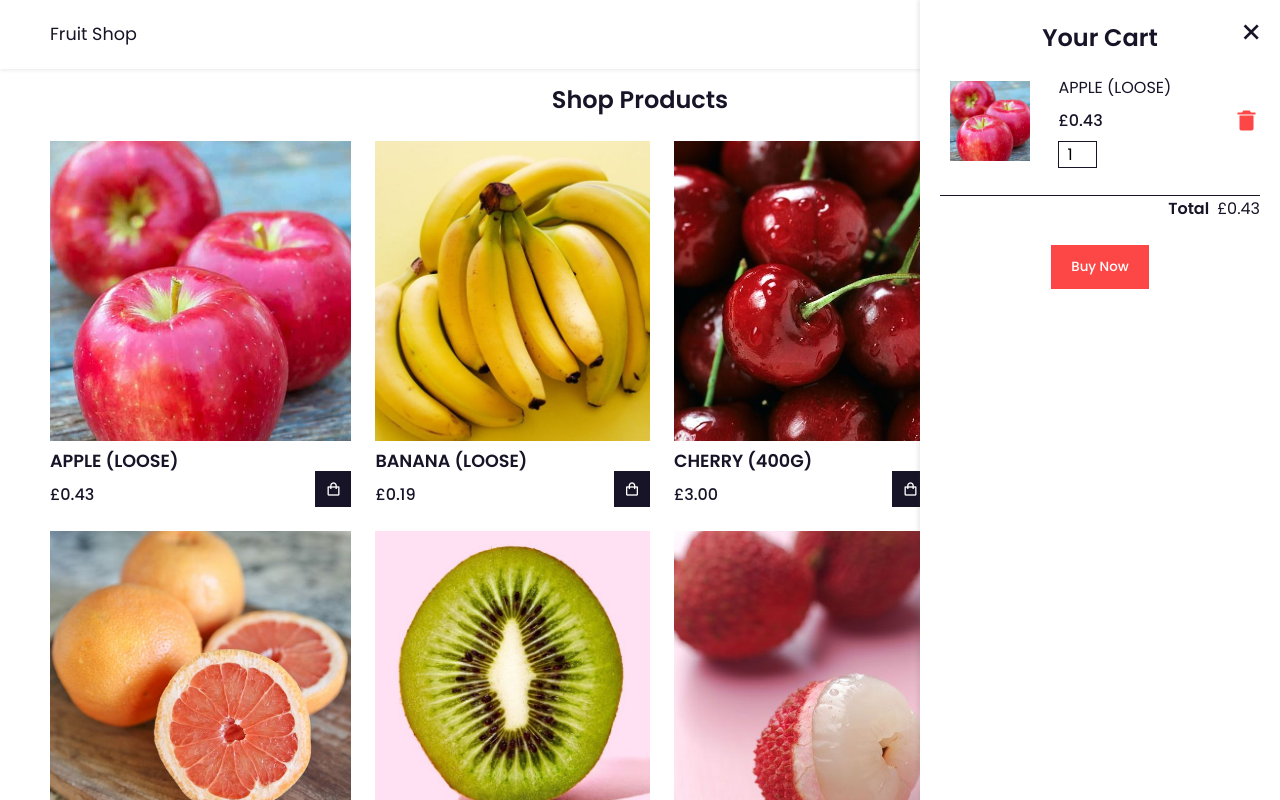
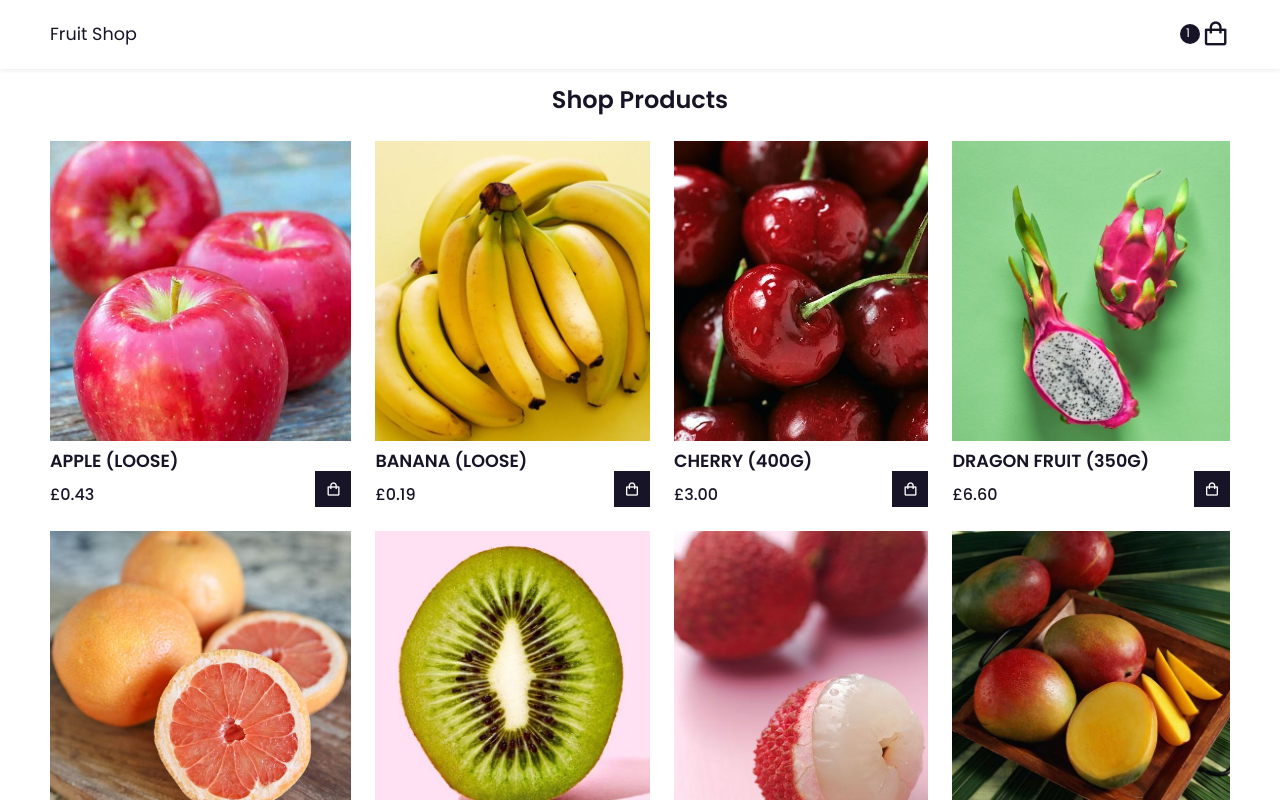
Before and after one commit to Psydwinder/Founders-4-Fruit-Shop, a plain HTML site: page index.html in a window 1280 px wide. Both pictures are taken after a click on the icon 333 px from the left and 489 px from the top of the page. Shown: the top 800 px of the page. Drawn offline with nearby package versions, Linux system fonts and the light colour scheme.

Commit message:
Add a basket counter function

```diff
--- a/index.html
+++ b/index.html
@@ -17,6 +17,7 @@
         <a href="#" class="logo">Fruit Shop</a>
 
         <!--Cart Icon-->
+        <span class="circle inactive"> 2</span>
         <i class="bx bx-shopping-bag" id="cart-icon"></i>
         <!--Cart-->
         <div class="cart">
--- a/script.js
+++ b/script.js
@@ -3,6 +3,7 @@ let cartIcon = document.querySelector("#cart-icon");
 let cart = document.querySelector(".cart");
 let closeCart = document.querySelector("#close-cart");
 let contents = document.querySelector(".cart-box");
+let quantityCounter = document.querySelector(".circle");
 
 // Open Cart
 cartIcon.onclick = () => {
@@ -82,7 +83,6 @@ function addCartClicked(event) {
   let productImg = shopProducts.getElementsByClassName("product-img")[0].src;
   addProductToCart(title, price, productImg);
   updatetotal();
-  cart.classList.add("active");
 }
 function addProductToCart(title, price, productImg) {
   let cartShopBox = document.createElement("div");
@@ -119,6 +119,7 @@ function updatetotal() {
   let cartContent = document.getElementsByClassName("cart-content")[0];
   let cartBoxes = cartContent.getElementsByClassName("cart-box");
   let total = 0;
+  let quantityCount = 0;
   for (let i = 0; i < cartBoxes.length; i++) {
     let cartBox = cartBoxes[i];
     let priceElement = cartBox.getElementsByClassName("cart-price")[0];
@@ -126,9 +127,15 @@ function updatetotal() {
     let price = parseFloat(priceElement.innerText.replace("£", ""));
     let quantity = quantityElement.value;
     total = total + price * quantity;
+    quantityCount = parseInt(quantityCount) + parseInt(quantity);
   }
   // If price Contain some Cents Value
   total = Math.round(total * 100) / 100;
 
   document.getElementsByClassName("total-price")[0].innerText = "£" + total;
+
+  if (quantityCount > 0) {
+    quantityCounter.classList.remove("inactive");
+    quantityCounter.innerHTML = "<p>" + quantityCount + "</p>";
+  }
 }
--- a/style.css
+++ b/style.css
@@ -232,3 +232,22 @@ header {
 .add-cart:hover {
   background: hsl(249, 32%, 17%);
 }
+
+.circle {
+  position: fixed;
+  top: 5;
+  right: 80px;
+  background-color: var(--text-color);
+  color: var(--bg-color);
+  border-radius: 50%;
+  height: 20px;
+  width: 20px;
+  padding-left: 6px;
+  align-items: center;
+  justify-content: center;
+  font-size: 12px;
+}
+
+.circle.inactive {
+  display: none;
+}
```
